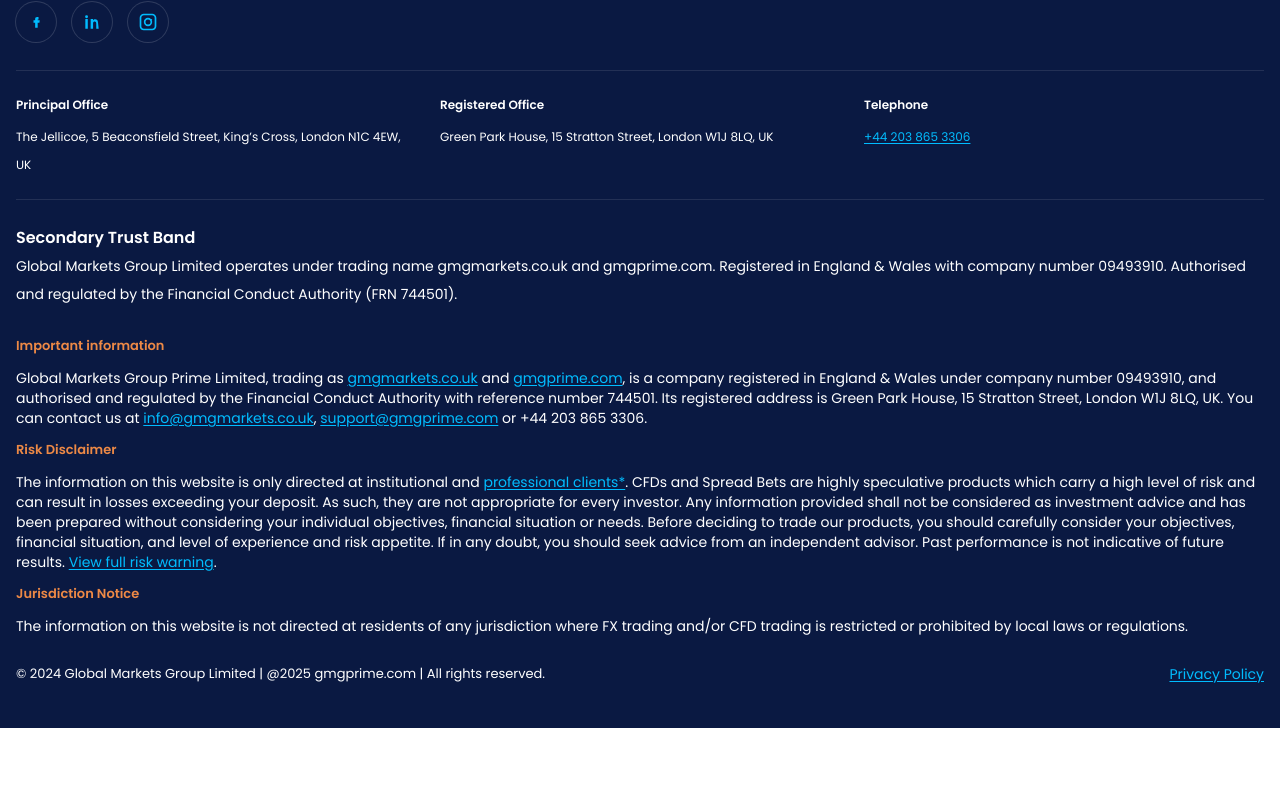
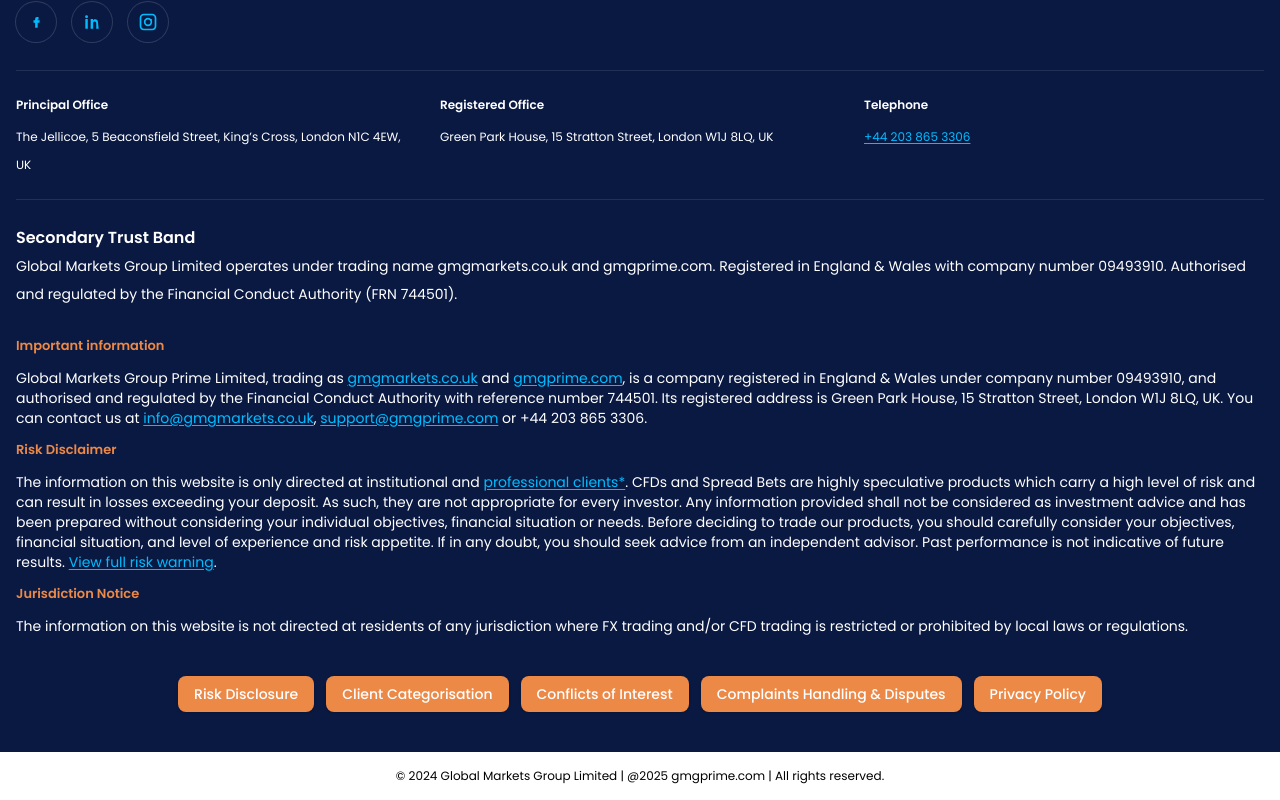
Before and after one commit to GTC-X/gmgprime, a Next.js app: page /en/contact-us in a window 1280 px wide. Shown: the part 2952-3752 px from the top of the page. Before the commit the page ends 3680 px from the top, so only its background shows below. Built offline with nearby package versions, Linux system fonts and the light colour scheme; no server answers.

Commit message:
footer conter

```diff
--- a/src/app/[locale]/faqs/page.jsx
+++ b/src/app/[locale]/faqs/page.jsx
@@ -185,12 +185,7 @@
 ];
 
 const important = {
-    id: "important",
-    title: "Important information",
-    risk:
-        "The information on this website is only directed at institutional and professional clients. CFDs and Spread Bets are highly speculative and can result in losses exceeding your deposit. This is not investment advice. Consider your objectives, financial situation, experience and risk appetite. Seek independent advice if in doubt. Past performance is not indicative of future results.",
-    jurisdiction:
-        "The information on this website is not directed at residents of any jurisdiction where FX and/or CFD trading is restricted or prohibited by local laws or regulations.",
+
 };
 
 export default function FaqPage() {
@@ -287,52 +282,8 @@
                             />
                         ))}
 
-                        {/* Important information */}
-                        <div id={important.id} className="space-y-4">
-                            <h2 className="text-heading-2">Important information</h2>
 
-                            {/* Risk disclaimer card */}
-                            <div className="overflow-hidden rounded-2xl p-px bg-[linear-gradient(66deg,var(--tw-gradient-stops))] from-accent-400 via-sky-blue-500 to-sky-blue-600">
-                                <div className="rounded-2xl bg-[#132F47] p-6">
-                                    <h3 className="text-heading-3 mb-2">Risk Disclaimer</h3>
-                                    <p className="text-neutral-400 text-body-2">{important.risk}</p>
-                                </div>
-                            </div>
 
-                            {/* Jurisdiction notice card */}
-                            <div className="overflow-hidden rounded-2xl p-px bg-[linear-gradient(66deg,var(--tw-gradient-stops))] from-accent-400 via-sky-blue-500 to-sky-blue-600">
-                                <div className="rounded-2xl bg-[#132F47] p-6">
-                                    <h3 className="text-heading-3 mb-2">Jurisdiction notice</h3>
-                                    <p className="text-neutral-400 text-body-2">
-                                        {important.jurisdiction}
-                                    </p>
-                                </div>
-                            </div>
-
-                            {/* Contact help */}
-                            <div className="rounded-2xl bg-primary-800 p-6">
-                                <p className="text-body-2">
-                                    Still need help? Email{" "}
-                                    <a
-                                        className="text-accent-400 underline"
-                                        href="mailto:support@gmgprime.com"
-                                    >
-                                        support@gmgprime.com
-                                    </a>, {" "}
-                                    <a
-                                        className="text-accent-400 underline"
-                                        href="mailto:compliance_team@gmgmarkets.co.uk"
-                                    >
-                                        compliance_team@gmgmarkets.co.uk
-                                    </a>{" "}
-                                    or{" "}
-                                    <a className="text-accent-400 underline" href="/contact">
-                                        book a call
-                                    </a>
-                                    .
-                                </p>
-                            </div>
-                        </div>
                     </div>
                 </div>
             </section>
--- a/src/app/[locale]/new-site/components/sections/Footer.jsx
+++ b/src/app/[locale]/new-site/components/sections/Footer.jsx
@@ -9,6 +9,7 @@
   year = new Date().getFullYear(),
 }) {
   return (
+    <>
     <footer className="bg-navy-950 text-text-base">
       {/* Top divider */}
       <div className="container">
@@ -143,7 +144,7 @@
   <span className="relative group cursor-pointer text-sky-400 hover:text-sky-300 underline underline-offset-2">
     professional clients*
     {/* Tooltip box */}
-    <span className="invisible group-hover:visible opacity-0 group-hover:opacity-100 transition-opacity duration-300 absolute bottom-full left-1/2 -translate-x-1/2 mb-2 w-[900px] text-xs text-white bg-gradient-to-r from-[#162166] via-primary-800 to-[#0c1447] border border-white/10 p-3 rounded-lg shadow-lg z-10">
+    <span className="invisible group-hover:visible opacity-0 group-hover:opacity-100 transition-opacity duration-300 absolute bottom-full left-1/2 -translate-x-1/2 mb-2 md:w-[900px] text-xs text-white bg-gradient-to-r from-[#162166] via-primary-800 to-[#0c1447] border border-white/10 p-3 rounded-lg shadow-lg z-10">
       Clients are able to obtain ‘professional’ status if they demonstrate experience of trading relevant products on
       their own account above a certain size, experience of working within the financial sector for at least one year in
       a relevant position, and/or a personal investment portfolio worth at least €500,000.
@@ -172,13 +173,50 @@
           The information on this website is not directed at residents of any jurisdiction where FX trading and/or CFD trading is restricted or prohibited by local laws or regulations.        </p>
 
 
-        <div className="pt-4  flex justify-between flex-wrap items-center">
-          <p className="text-[13px] text-text-base">© 2024 Global Markets Group Limited | @{year} gmgprime.com | All rights reserved.</p>
-          <a href="/privacy-page" target="_blank" className="text-sky-400 hover:text-sky-300 underline underline-offset-2">
-           Privacy Policy
-          </a>
-        </div>
+        <div className="pt-4 flex justify-center flex-wrap items-center">
+  <div className="flex flex-wrap justify-center items-center gap-3 mt-4">
+    {[
+      {
+        title: "Risk Disclosure",
+        href: "GLOBAL-MARKETS-GROUP_ORDER_EXECUTION_POLICY.pdf",
+      },
+      {
+        title: "Client Categorisation",
+        href: "GLOBAL-MARKETS-GROUP_CLIENT-CATEGORISATION-POLICY.pdf",
+      },
+      {
+        title: "Conflicts of Interest",
+        href: "GLOBAL-MARKETS-GROUP-LIMITED_CONFLICTS_OF_INTEREST_POLICY.pdf",
+      },
+      {
+        title: "Complaints Handling & Disputes",
+        href: "GLOBAL-MARKETS-GROUP-LIMITED_COMPLAINTS_HANDLING_AND_DISPUTES_PROCEDURE_AND_POLICY-1.pdf",
+      },
+      {
+        title: "Privacy Policy",
+        href: "/privacy-page",
+      },
+    ].map(({ title, href }) => (
+      <a
+        key={title}
+        href={href}
+        target="_blank"
+        rel="noopener noreferrer"
+        className="px-4 py-2 text-sm font-medium text-white bg-accent-400 hover:bg-primary-800 rounded-lg shadow transition"
+      >
+        {title}
+      </a>
+    ))}
+  </div>
+</div>
+
       </div>
     </footer>
+   <div className="bg-white text-center text-xs text-black py-4">
+          <div className="container">
+            © 2024 Global Markets Group Limited | @2025 gmgprime.com | All rights reserved.
+          </div>
+   </div>
+    </>
   );
 }
```
